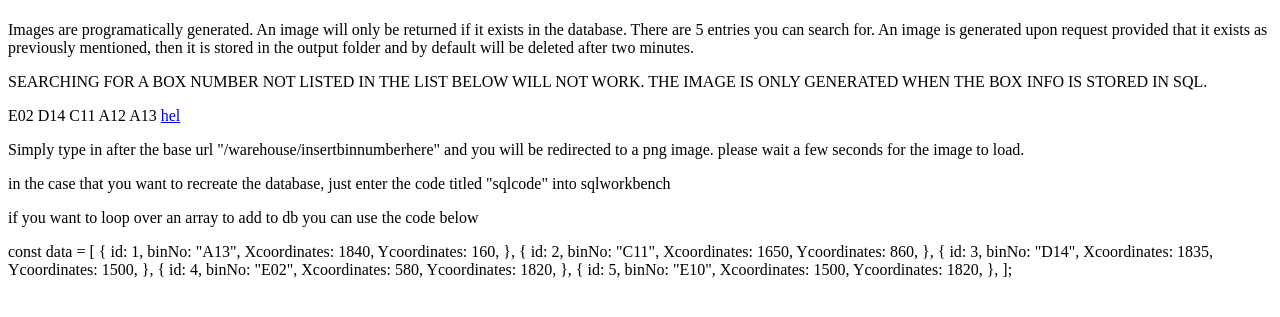
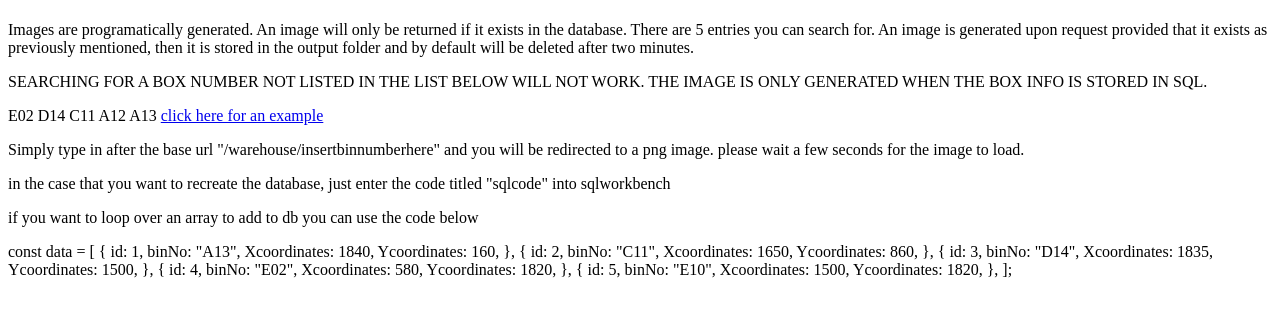
Before and after one commit to alfredonline/WAREHOUSE-APP-PROOFOFCONCEPT, a website: page Public/index.html in a window 1280 px wide. Shown: the part 59-376 px from the top of the page. Drawn offline with Linux system fonts and the light colour scheme.

Commit message:
Update index.html

```diff
--- a/Public/index.html
+++ b/Public/index.html
@@ -21,7 +21,7 @@
     </p>
 
     E02 D14 C11 A12 A13
-    <a href="http://localhost/warehouse/E02.png">hel</a>
+    <a href="http://localhost:3090/warehouse/E02.png">click here for an example</a>
 
     <p>
       Simply type in after the base url "/warehouse/insertbinnumberhere" and you
```
